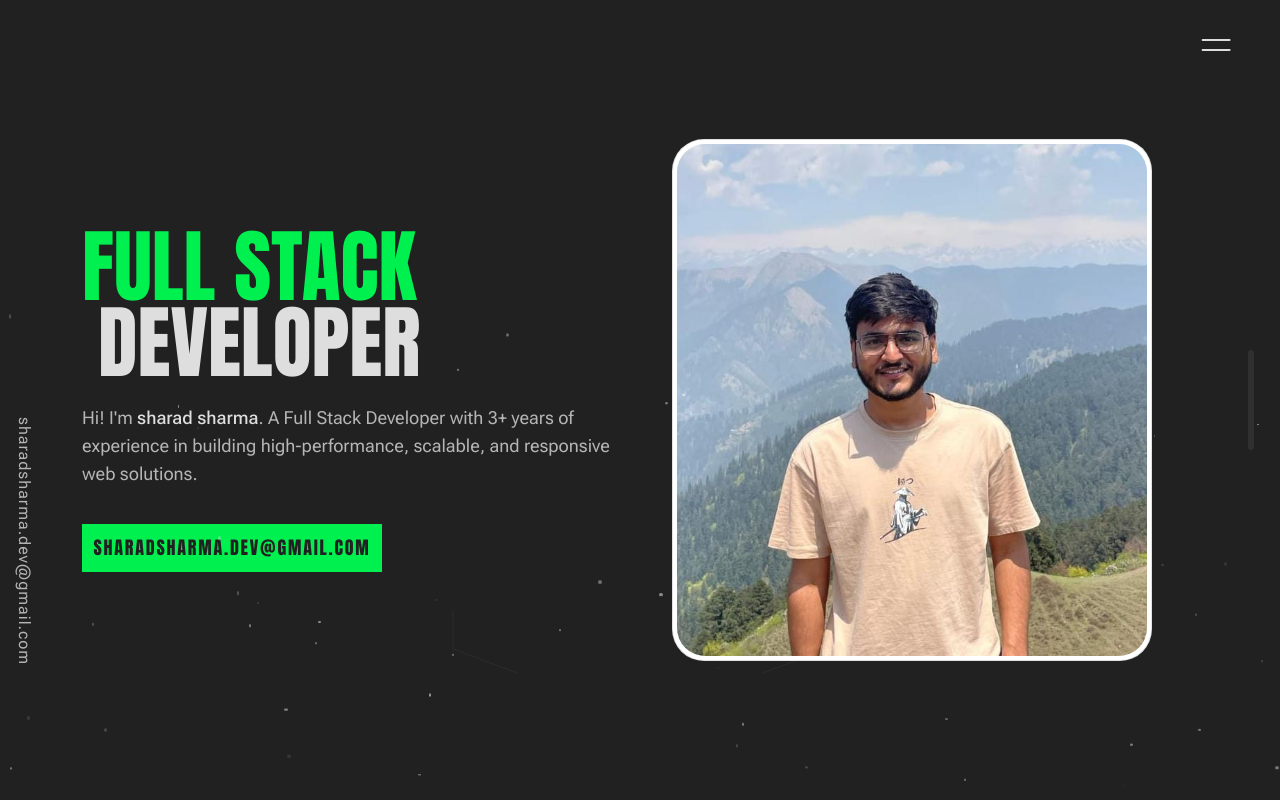
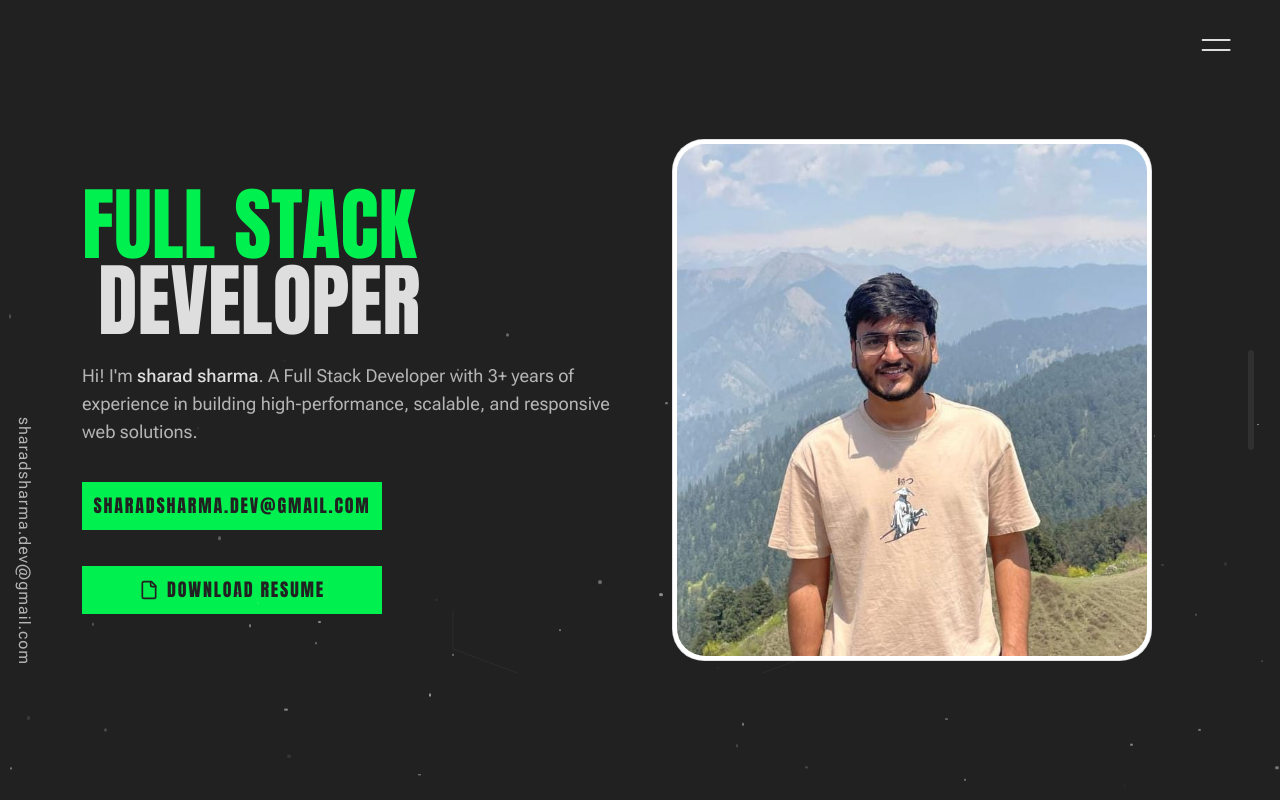
Before and after one commit to sharad-sharma101/new-portfolio, a Next.js app: page / in a window 1280 px wide. Shown: the top 800 px of the page. Built offline with nearby package versions, Linux system fonts and the light colour scheme.

Commit message:
fix: small-fix

```diff
--- a/app/_components/Banner.tsx
+++ b/app/_components/Banner.tsx
@@ -8,12 +8,14 @@ import { ScrollTrigger } from 'gsap/all';
 import React from 'react';
 import sharadImg from '../../public/projects/images/sharad.png';
 import Image from 'next/image';
+import { FileIcon } from 'lucide-react';
 
 gsap.registerPlugin(ScrollTrigger, useGSAP);
 
 const Banner = () => {
     const containerRef = React.useRef<HTMLDivElement>(null);
     const [isHovered, setIsHovered] = React.useState(false);
+    const [isResume, setIsResume] = React.useState(false);
 
     // move the content a little up on scroll
     useGSAP(
@@ -40,7 +42,7 @@ const Banner = () => {
         <section className="relative overflow-hidden" id="banner">
             <ArrowAnimation />
             <div
-                className="container h-[100svh] min-h-[530px] max-md:pb-10 flex justify-between items-center max-md:flex-col"
+                className="container h-[100svh] min-h-[530px] max-md:pb-10 max-md:mt-20 flex justify-between items-center max-md:flex-col"
                 ref={containerRef}
             >
                 <div className="max-md:grow max-md:flex flex-col justify-center items-start max-w-[544px]">
@@ -66,6 +68,20 @@ const Banner = () => {
                         onMouseLeave={() => setIsHovered(false)}
                     >
                         {isHovered ? "Click to copy" : "sharadsharma.dev@gmail.com"}
+                    </Button>
+                    <Button
+                        rel="noopener noreferrer"
+                        variant="primary"
+                        href="https://drive.google.com/file/d/1COPPWriHI_teIFvN8IRsazmq1OiJ_kKq/view?usp=sharing"
+                        target="_blank"
+                        className="mt-9 banner-button slide-up-and-fade w-[300px] text-center"
+                        onMouseEnter={() => setIsResume(true)}
+                        onMouseLeave={() => setIsResume(false)}
+                    >
+                        <span className="flex items-center gap-2">
+                            <FileIcon size={20} />
+                            {isResume ? "Click to go resume" : "Download Resume"}
+                        </span>
                     </Button>
                 </div>
                 <div className="md:absolute right-[10%] flex md:flex-col gap-4 md:gap-8 text-center md:text-right">
--- a/components/Button.tsx
+++ b/components/Button.tsx
@@ -34,7 +34,7 @@ type ButtonProps = ButtonHTMLAttributes<HTMLButtonElement>;
 type Props = {
     as?: 'link' | 'button';
     loading?: boolean;
-    icon?: boolean;
+    icon?: ReactNode;
     children: ReactNode | ReactNode[];
     className?: string;
     variant?: Variant;
--- a/lib/data.ts
+++ b/lib/data.ts
@@ -10,7 +10,7 @@ export const GENERAL_INFO = {
 };
 
 export const SOCIAL_LINKS = [
-    { name: 'github', url: 'https://github.com/sharad sharma' },
+    { name: 'github', url: 'https://github.com/sharad-sharma101' },
     { name: 'linkedin', url: 'https://in.linkedin.com/in/sharad-sharma-575226192' },
     { name: 'Old Version', url: 'https://github.com/sharad-sharma101' },
 ];
```
Also changed, not shown: tsconfig.json (+17 -4 lines).
